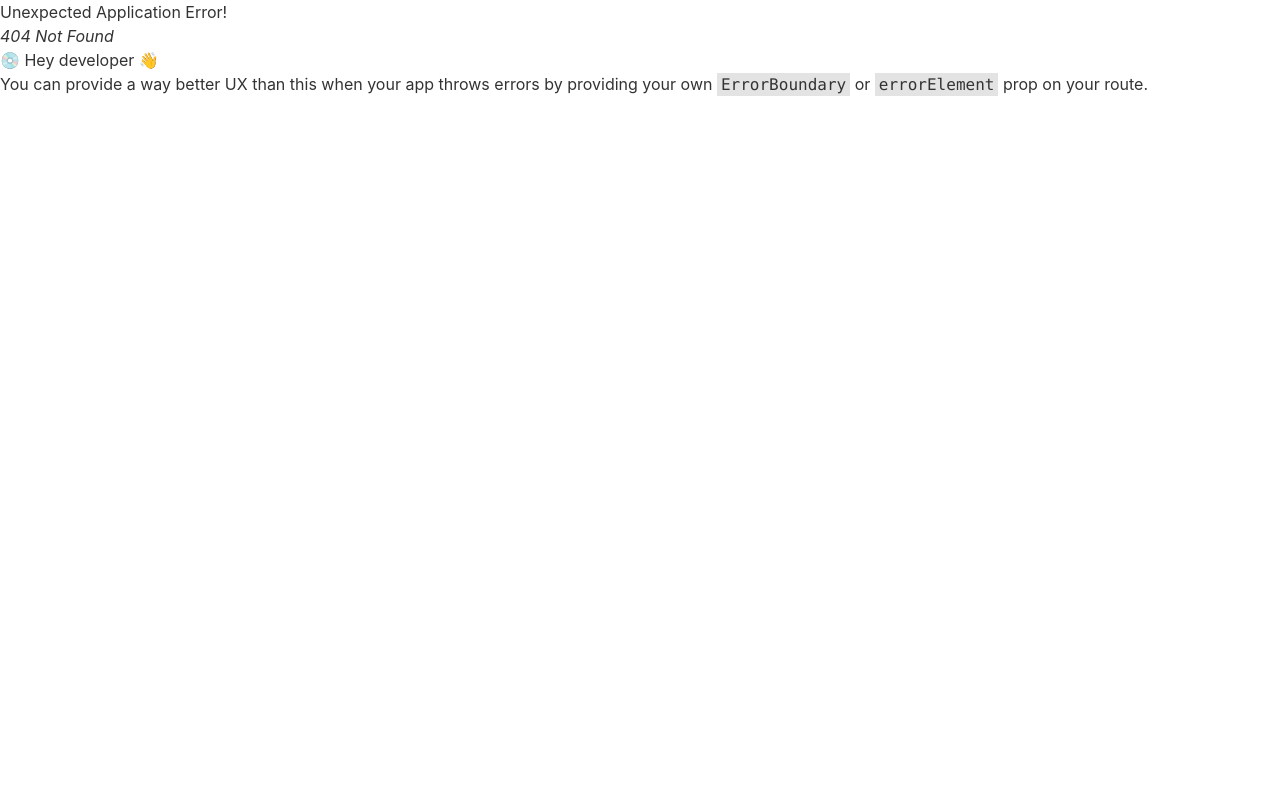
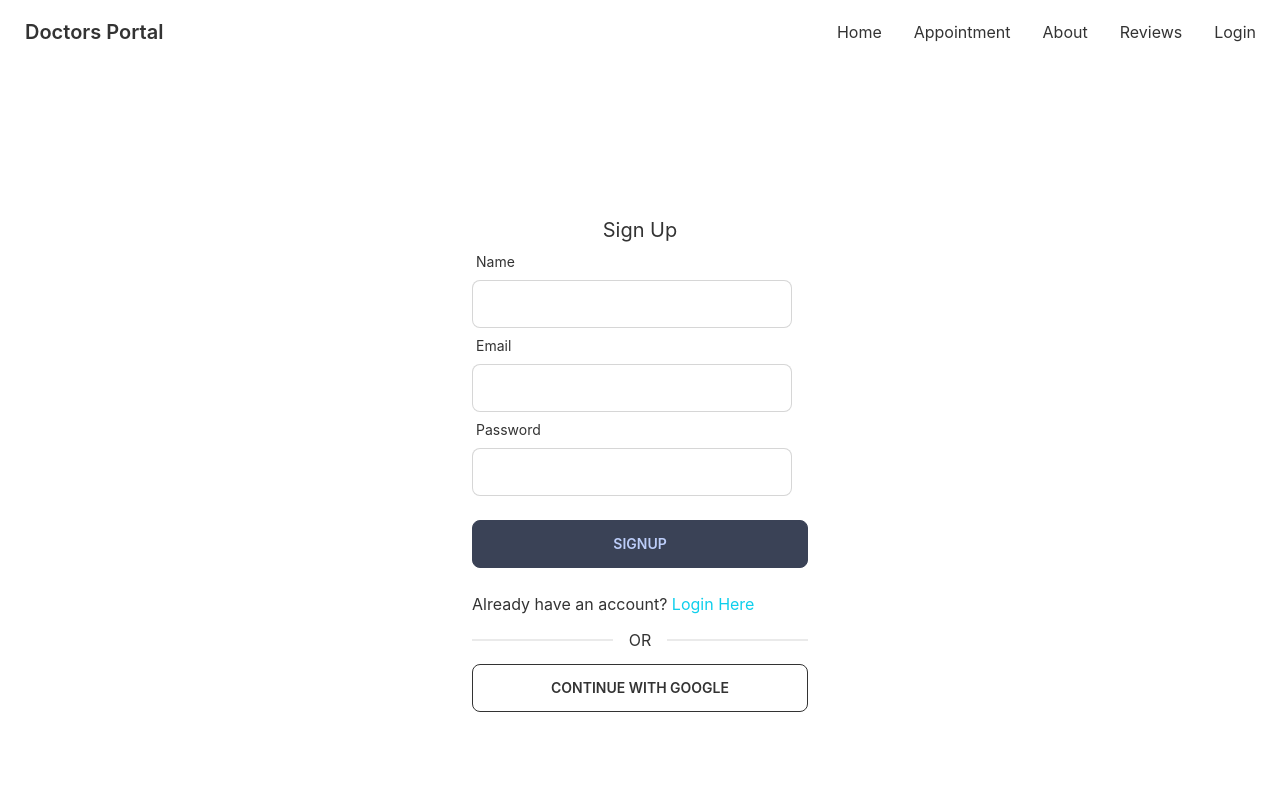
Before and after one commit to rocky-islam/doctor-portal-client, a React (Create React App) app: page /signup in a window 1280 px wide. Before the commit this address had no page. Shown: the top 800 px of the page. Built offline with nearby package versions, Linux system fonts and the light colour scheme; the HTML template or start-up script is replaced by a standard one.

Commit message:
73.5 running

```diff
--- a/package.json
+++ b/package.json
@@ -8,6 +8,7 @@
     "@testing-library/user-event": "^13.5.0",
     "daisyui": "^2.40.1",
     "date-fns": "^2.29.3",
+    "firebase": "^9.14.0",
     "react": "^18.2.0",
     "react-day-picker": "^8.3.6",
     "react-dom": "^18.2.0",
--- a/src/Pages/Login/Login.js
+++ b/src/Pages/Login/Login.js
@@ -1,40 +1,69 @@
 import React, { useState } from 'react';
 import { useForm } from 'react-hook-form';
+import { Link } from 'react-router-dom';
 
 const Login = () => {
-    const {register, handleSubmit} = useForm();
-    const [data, setData] = useState('')
+    const {register, formState:{errors}, handleSubmit} = useForm();
+    // const [data, setData] = useState('');
+    const handleLogin = data =>{
+        console.log(data);
+
+    }
+
     return (
       <div className="h-[800px] flex justify-center items-center">
-        <div>
-          <h2 className="text-4xl">Login</h2>
-          <form
-            onSubmit={handleSubmit((data) => setData(JSON.stringify(data)))}
-          >
+        <div className="w-96 p-6">
+          <h2 className="text-xl text-center">Login</h2>
+          <form onSubmit={handleSubmit(handleLogin)}>
             <div className="form-control w-full max-w-xs">
               <label className="label">
                 <span className="label-text">Email</span>
               </label>
               <input
-                {...register("email")}
+                {...register("email", { required: "Email is Required" })}
                 type="email"
                 className="input input-bordered w-full max-w-xs"
               />
+              {errors.email && (
+                <p className="text-red-600">{errors.email?.message}</p>
+              )}
             </div>
             <div className="form-control w-full max-w-xs">
               <label className="label">
-                <span className="label-text">Email</span>
+                <span className="label-text">Password</span>
               </label>
               <input
-                {...register("password")}
+                {...register("password", {
+                  required: "Password is required",
+                  minLength: {value: 6, message: 'Password must be 6 characters'}
+                })}
                 type="password"
                 className="input input-bordered w-full max-w-xs"
               />
+              {errors.password && (
+                <p className="text-red-600">{errors.password?.message}</p>
+              )}
+              <label className="label">
+                <span className="label-text">Forgat Password</span>
+              </label>
             </div>
 
-            <p>{data}</p>
-            <input type="submit" />
+            <input
+              type="submit"
+              value="Login"
+              className="btn btn-accent w-full my-6"
+            />
           </form>
+          <p>
+            New to Doctors Portal{" "}
+            <Link to="/signup">
+              <span className="text-primary">Create an account</span>
+            </Link>
+          </p>
+          <div className="divider">OR</div>
+          <button className="btn btn-outline w-full">
+            Continue With Google
+          </button>
         </div>
       </div>
     );
--- /dev/null
+++ b/src/Pages/SignUp/SignUp.js
@@ -0,0 +1,78 @@
+import React from 'react';
+import { useForm } from 'react-hook-form';
+import { Link } from 'react-router-dom';
+
+const SignUp = () => {
+    const {register, handleSubmit, formState: {errors}} = useForm();
+    const handleSignUp = data =>{
+        console.log(data);
+
+    }
+    return (
+      <div className="h-[800px] flex justify-center items-center">
+        <div className="w-96 p-6">
+          <h2 className="text-xl text-center">Sign Up</h2>
+          <form onSubmit={handleSubmit(handleSignUp)}>
+            <div className="form-control w-full max-w-xs">
+              <label className="label">
+                <span className="label-text">Name</span>
+              </label>
+              <input
+                {...register("name", {
+                    required: 'Name is required'
+                })}
+                type="text"
+                className="input input-bordered w-full max-w-xs"
+              />
+              {errors.name && <span className='text-red-500'>{errors.name.message}</span>}
+            </div>
+            <div className="form-control w-full max-w-xs">
+              <label className="label">
+                <span className="label-text">Email</span>
+              </label>
+              <input
+                {...register("email", {
+                    required: 'Email is required'
+                })}
+                type="email"
+                className="input input-bordered w-full max-w-xs"
+              />
+              {errors.email && <span className='text-red-500'> {errors.email.message}</span>}
+            </div>
+            <div className="form-control w-full max-w-xs">
+              <label className="label">
+                <span className="label-text">Password</span>
+              </label>
+              <input
+                {...register("password", {
+                    required: 'Password is required',
+                    minLength: {value: 6, message: 'password must br 6 character'}
+                })}
+                type="password"
+                className="input input-bordered w-full max-w-xs"
+              />
+              {errors.password && <span className='text-red-600'>{errors.password.message}</span>}
+            </div>
+
+            <input
+              type="submit"
+              value="SignUp"
+              className="btn btn-accent w-full my-6"
+            />
+          </form>
+          <p>
+            Already have an account?{" "}
+            <Link to="/login">
+              <span className="text-primary">Login Here</span>
+            </Link>
+          </p>
+          <div className="divider">OR</div>
+          <button className="btn btn-outline w-full">
+            Continue With Google
+          </button>
+        </div>
+      </div>
+    );
+};
+
+export default SignUp;
--- a/src/Routes/Routes/Routes.js
+++ b/src/Routes/Routes/Routes.js
@@ -3,6 +3,7 @@ import Main from "../../Layout/Main";
 import Appointment from "../../Pages/Appointment/Appointment/Appointment";
 import Home from "../../Pages/Home/Home/Home";
 import Login from "../../Pages/Login/Login";
+import SignUp from "../../Pages/SignUp/SignUp";
 
 
 export const router = createBrowserRouter([
@@ -19,6 +20,10 @@ export const router = createBrowserRouter([
                 element: <Login></Login>
             },
             {
+                path: '/signup',
+                element: <SignUp></SignUp>
+            },
+            {
                 path: '/appointment',
                 element: <Appointment></Appointment>
 
--- /dev/null
+++ b/src/firebase/firebase.config.js
@@ -0,0 +1,18 @@
+// Import the functions you need from the SDKs you need
+import { initializeApp } from "firebase/app";
+// TODO: Add SDKs for Firebase products that you want to use
+// https://firebase.google.com/docs/web/setup#available-libraries
+
+// Your web app's Firebase configuration
+const firebaseConfig = {
+  apiKey: process.env.REACT_APP_apiKey,
+  authDomain: process.env.REACT_APP_authDomain,
+  projectId: process.env.REACT_APP_projectId,
+  storageBucket: process.env.REACT_APP_storageBucket,
+  messagingSenderId: process.env.REACT_APP_messagingSenderId,
+  appId: process.env.REACT_APP_appId,
+};
+
+// Initialize Firebase
+const app = initializeApp(firebaseConfig);
+export default app;
```
Also changed, not shown: 1 other file (tests, documents, lock files or other folders).
